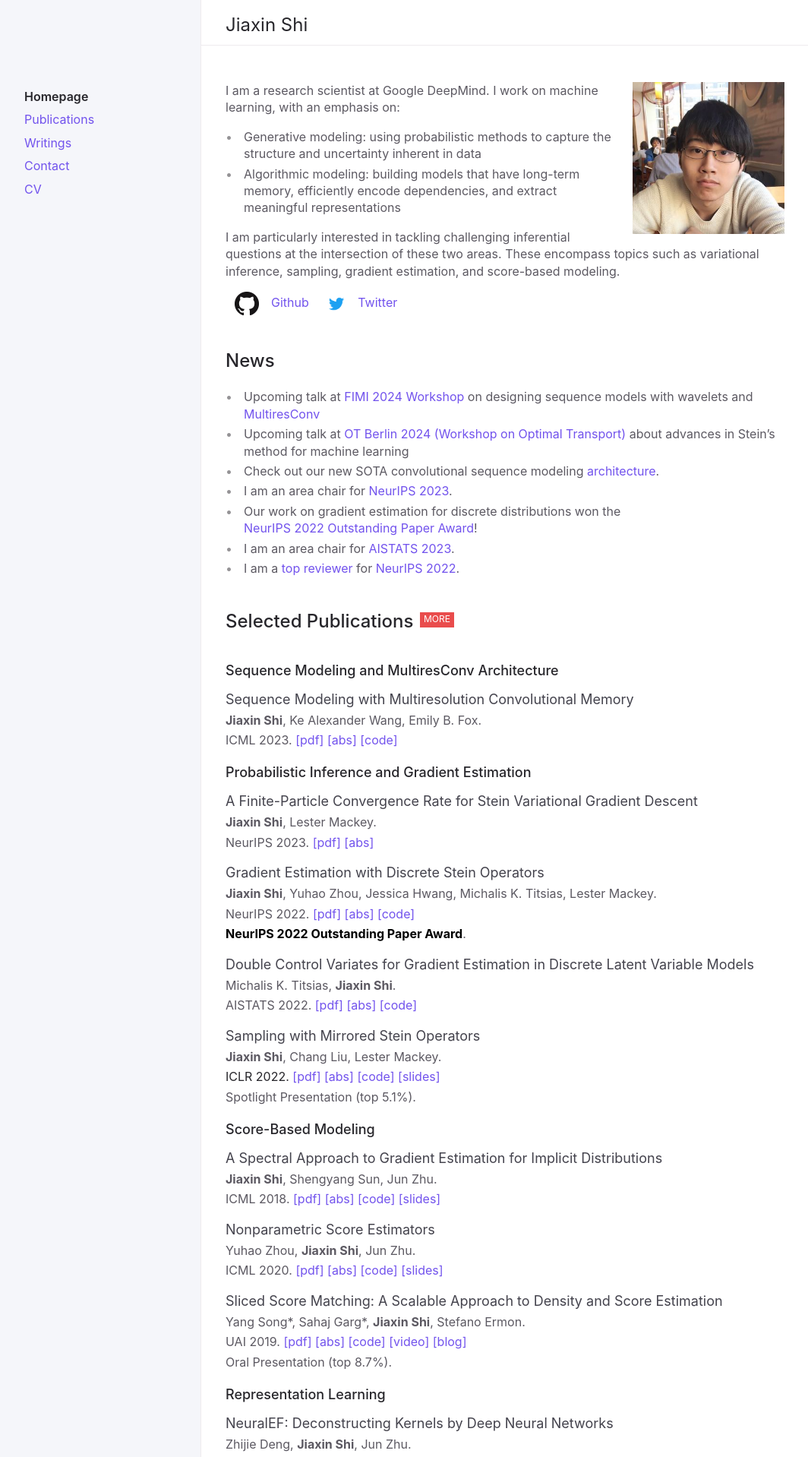
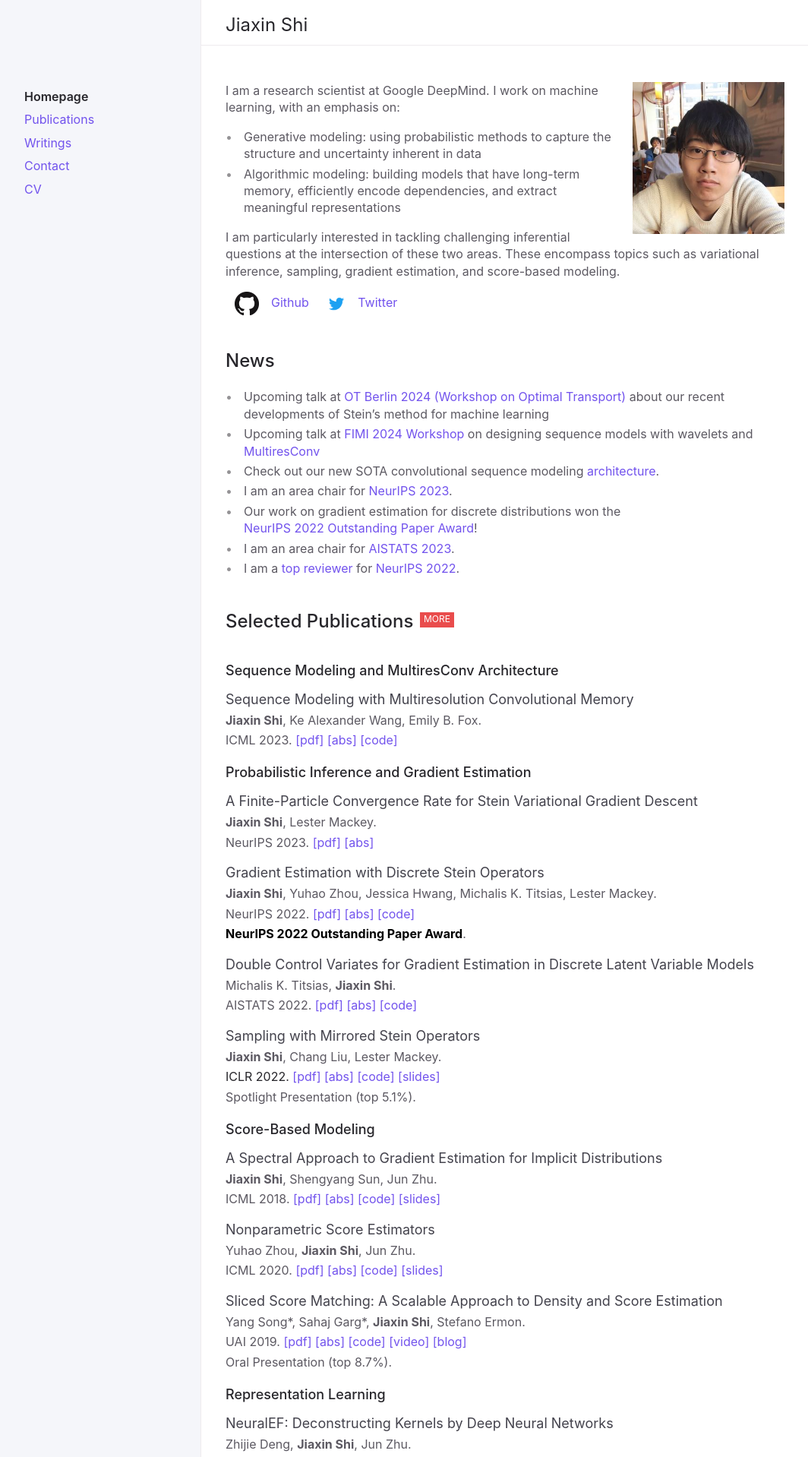
Before and after one commit to thjashin/thjashin.github.io, a Jekyll site: the page built from index.md, in a window 1280 px wide. Shown: the top 1918 px of the page at 76% size, without its empty margins (91-1155 px from the left). Built offline with Jekyll 4.4.1, drawn with Linux system fonts in a browser that asks for light colours.

Commit message:
Update index.md

```diff
--- a/index.md
+++ b/index.md
@@ -38,8 +38,8 @@ I received my B.E. in Computer Science at Tsinghua University.
 ## News
 {: .d-inline-block :}
 
+* Upcoming talk at [OT Berlin 2024 (Workshop on Optimal Transport)](https://sites.google.com/corp/view/ot-berlin-2024) about our recent developments of Stein's method for machine learning
 * Upcoming talk at [FIMI 2024 Workshop](https://ismseminar.github.io/fimi2024/) on designing sequence models with wavelets and [MultiresConv](https://arxiv.org/abs/2305.01638)
-* Upcoming talk at [OT Berlin 2024 (Workshop on Optimal Transport)](https://sites.google.com/corp/view/ot-berlin-2024) about advances in Stein's method for machine learning
 * Check out our new SOTA convolutional sequence modeling [architecture](https://github.com/thjashin/multires-conv).
 * I am an area chair for [NeurIPS 2023](https://neurips.cc/Conferences/2023).
 * Our work on gradient estimation for discrete distributions won the [NeurIPS 2022 Outstanding Paper Award](https://blog.neurips.cc/2022/11/21/announcing-the-neurips-2022-awards/)!
```
